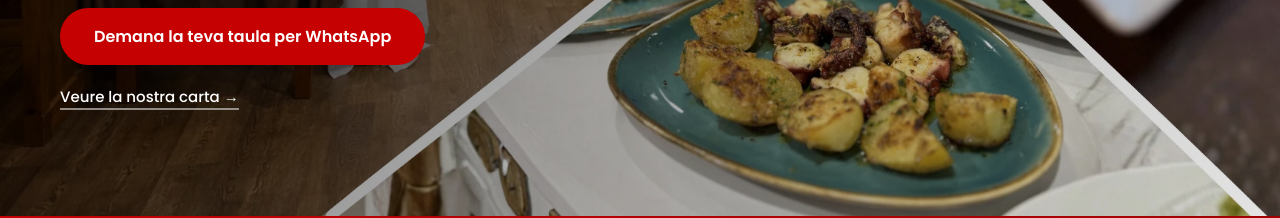
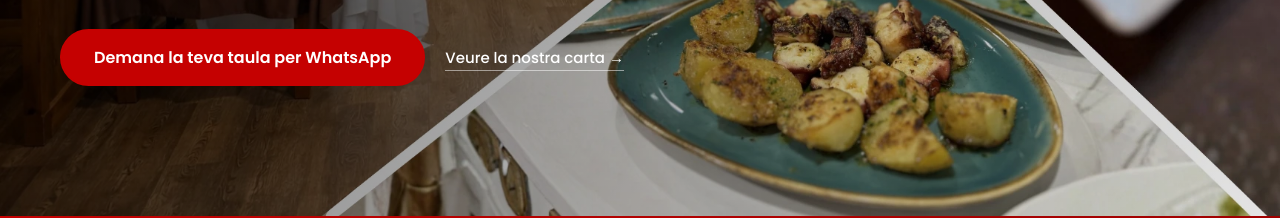
Before and after one commit to SrNar18/CalSilvino, a website: page index.html in a window 1280 px wide. Shown: the part 584-802 px from the top of the page. Drawn offline with Linux system fonts and the light colour scheme.

Commit message:
vegetta777 willyrex

```diff
--- a/index.html
+++ b/index.html
@@ -63,7 +63,7 @@ header.hero-mode .header-status{color:rgba(255,255,255,.88);background:rgba(255,
 .home-banner-desc{font-size:16px;font-weight:300;line-height:1.65;color:rgba(255,255,255,.88);margin:0 0 32px}
 .home-banner-badge{display:inline-flex;align-items:center;gap:8px;background:rgba(255,255,255,.14);border:1px solid rgba(255,255,255,.35);backdrop-filter:blur(8px);padding:7px 16px;border-radius:30px;margin-bottom:18px;font-size:13px;font-weight:500}
 .badge-stars{color:#ffd557;font-size:14px;letter-spacing:1px}.badge-text{color:rgba(255,255,255,.92)}
-.home-banner-actions{display:flex;align-items:center;gap:20px;flex-wrap:wrap}
+.home-banner-actions{display:flex;align-items:center;gap:20px;flex-wrap:nowrap}
 .nav-btn{background:#c50101;color:#fff;border:2px solid #c50101;border-radius:50px;padding:14px 24px;font-size:16px;font-weight:600;font-family:'Poppins',sans-serif;text-decoration:none;display:inline-block;white-space:nowrap;cursor:pointer}
 .home-banner-secondary{color:#fff;font-size:15px;font-weight:500;text-decoration:none;border-bottom:1px solid rgba(255,255,255,.5);padding-bottom:2px}
 @keyframes fadeInUp{from{opacity:0;transform:translateY(25px)}to{opacity:1;transform:translateY(0)}}
--- a/style.css
+++ b/style.css
@@ -211,6 +211,7 @@ header.hero-mode .header-status {
     font-family: 'Poppins', sans-serif;
     text-decoration: none;
     display: inline-block;
+    white-space: nowrap;
     transition: 0.3s;
     cursor: pointer;
 }
@@ -1416,7 +1417,7 @@ footer {
     display: flex;
     align-items: center;
     gap: 20px;
-    flex-wrap: wrap;
+    flex-wrap: nowrap;
 }
 
 /* CTA secundario (Ver carta) */
@@ -1427,6 +1428,7 @@ footer {
     text-decoration: none;
     border-bottom: 1px solid rgba(255,255,255,0.5);
     padding-bottom: 2px;
+    white-space: nowrap;
     transition: border-color 0.2s, opacity 0.2s;
 }
 
```
Also changed, not shown: en/index.html (+1 -1 lines), es/index.html (+1 -1 lines), fr/index.html (+1 -1 lines), pt/index.html (+1 -1 lines).
